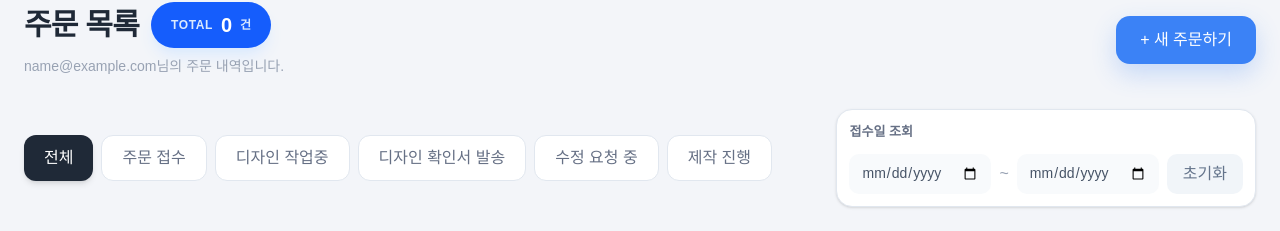
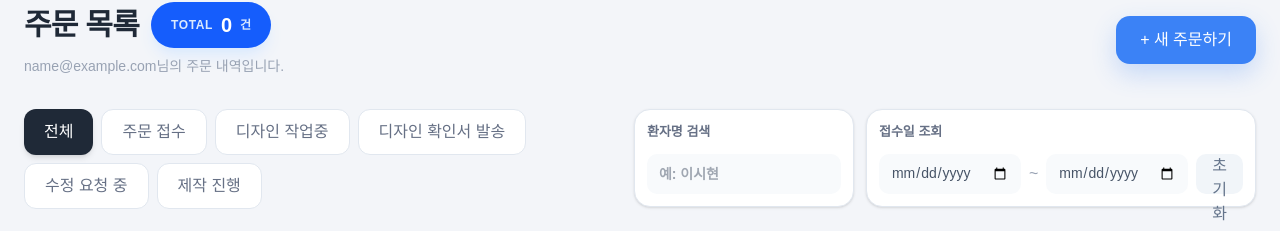
Before and after one commit to Smilecad/smilecad-platform, a Next.js app: page /orders in a window 1280 px wide. Shown: the part 212-443 px from the top of the page. Built offline with nearby package versions, Linux system fonts and the light colour scheme; no server answers; sample sign-in values are in the browser's storage.

Commit message:
Fix order list alignment and add patient search

```diff
--- a/app/orders/page.tsx
+++ b/app/orders/page.tsx
@@ -198,6 +198,7 @@ export default function OrdersPage() {
   const [currentUser, setCurrentUser] = useState<StoredUser | null>(null)
   const [startDate, setStartDate] = useState('')
   const [endDate, setEndDate] = useState('')
+  const [patientSearch, setPatientSearch] = useState('')
 
   const fetchOrders = useCallback(async () => {
     const token = window.localStorage.getItem('smilecad_token')
@@ -274,13 +275,17 @@ export default function OrdersPage() {
   }, [fetchOrders])
 
   const filteredOrders = useMemo(() => {
+    const patientKeyword = patientSearch.trim().toLowerCase()
+
     return orders.filter((order) => {
       const matchStatus = selectedStatus === '전체' || getDisplayStatus(order.status) === selectedStatus
+      const matchPatient =
+        !patientKeyword || String(order.patient_name || '').toLowerCase().includes(patientKeyword)
 
       const orderDateKey = getOrderCreatedDateKey(order)
 
       if (!orderDateKey) {
-        return matchStatus
+        return matchStatus && matchPatient
       }
 
       let matchStartDate = true
@@ -293,13 +298,14 @@ export default function OrdersPage() {
         matchEndDate = orderDateKey <= endDate
       }
 
-      return matchStatus && matchStartDate && matchEndDate
+      return matchStatus && matchPatient && matchStartDate && matchEndDate
     })
-  }, [orders, selectedStatus, startDate, endDate])
+  }, [orders, selectedStatus, startDate, endDate, patientSearch])
 
   const resetDateFilter = () => {
     setStartDate('')
     setEndDate('')
+    setPatientSearch('')
   }
 
   if (loading) {
@@ -351,7 +357,7 @@ export default function OrdersPage() {
           </button>
         </div>
 
-        <div className="mb-6 flex flex-col gap-4 lg:flex-row lg:items-center lg:justify-between">
+        <div className="mb-6 flex flex-col gap-4 lg:flex-row lg:items-start lg:justify-between">
           <div className="grid grid-cols-2 gap-2 sm:flex sm:flex-wrap">
             {STATUS_TABS.map((status) => (
               <button
@@ -367,6 +373,21 @@ export default function OrdersPage() {
                 {status}
               </button>
             ))}
+          </div>
+
+          <div className="grid w-full gap-3 sm:grid-cols-[minmax(220px,300px)_auto] lg:w-auto lg:items-start">
+            <div className="rounded-[16px] border border-[#e1e7ef] bg-white p-3 shadow-sm">
+              <div className="mb-3 whitespace-nowrap text-[13px] font-bold text-[#667085]">
+                환자명 검색
+              </div>
+
+              <input
+                type="text"
+                value={patientSearch}
+                onChange={(e) => setPatientSearch(e.target.value)}
+                placeholder="예: 이시현"
+                className="h-10 w-full rounded-[10px] bg-[#f8fafc] px-3 text-[14px] font-semibold text-[#475467] outline-none focus:border-[#9db7ff] focus:bg-white"
+              />
             </div>
 
             <div className="rounded-[16px] border border-[#e1e7ef] bg-white p-3 shadow-sm">
@@ -398,6 +419,7 @@ export default function OrdersPage() {
                 >
                   초기화
                 </button>
+              </div>
             </div>
           </div>
         </div>
@@ -437,9 +459,9 @@ export default function OrdersPage() {
                         router.push(`/orders/${order.id}`)
                       }
                     }}
-                    className="flex cursor-pointer flex-col gap-4 rounded-[18px] border border-[#e1e7ef] bg-white p-4 shadow-sm transition hover:border-[#3b82f6] hover:shadow-[0_8px_24px_rgba(59,130,246,0.12)] focus:outline-none focus:ring-4 focus:ring-blue-100 lg:flex-row lg:items-center lg:justify-between"
+                    className="grid cursor-pointer grid-cols-1 gap-4 rounded-[18px] border border-[#e1e7ef] bg-white p-4 shadow-sm transition hover:border-[#3b82f6] hover:shadow-[0_8px_24px_rgba(59,130,246,0.12)] focus:outline-none focus:ring-4 focus:ring-blue-100 lg:grid-cols-[70px_100px_minmax(210px,1.2fr)_150px_150px_minmax(240px,1.4fr)_130px] lg:items-center lg:gap-5"
                   >
-                    <div className="flex items-start gap-3 lg:w-[70px] lg:justify-center">
+                    <div className="flex items-start gap-3 lg:justify-center">
                       <div className="flex h-10 w-10 shrink-0 items-center justify-center rounded-full bg-blue-50 text-[15px] font-black text-blue-600">
                         {String(orderIndex).padStart(2, '0')}
                       </div>
@@ -473,7 +495,7 @@ export default function OrdersPage() {
                       {getDisplayStatus(order.status)}
                     </div>
 
-                    <div className="hidden min-w-[160px] flex-1 flex-col lg:flex">
+                    <div className="hidden min-w-0 flex-col lg:flex">
                       <span className="text-[17px] font-black text-[#1f2937]">
                         {order.patient_name || '-'} 환자님
                       </span>
@@ -482,31 +504,34 @@ export default function OrdersPage() {
                       </span>
                     </div>
 
-                    <div className="grid grid-cols-2 gap-3 rounded-[16px] bg-[#f8fafc] p-3 text-[13px] text-[#475467] sm:grid-cols-3 lg:flex lg:flex-[2.5] lg:items-center lg:justify-around lg:bg-transparent lg:p-0">
-                      <div className="flex flex-col">
+                    <div className="grid grid-cols-2 gap-3 rounded-[16px] bg-[#f8fafc] p-3 text-[13px] text-[#475467] sm:grid-cols-3 lg:contents">
+                      <div className="flex min-w-0 flex-col">
                         <span className="mb-1 text-[11px] font-bold text-[#98a2b3]">
                           제품 유형
                         </span>
-                        <span className="font-extrabold text-[#1f2937]">
+                        <span className="truncate font-extrabold text-[#1f2937]" title={order.product_type || '-'}>
                           {order.product_type || '-'}
                         </span>
                       </div>
 
-                      <div className="flex flex-col">
+                      <div className="flex min-w-0 flex-col">
                         <span className="mb-1 text-[11px] font-bold text-[#98a2b3]">
                           희망 납기일
                         </span>
-                        <span className="font-extrabold text-blue-600">
+                        <span className="truncate font-extrabold text-blue-600">
                           {formatDate(order.delivery_date)}
                         </span>
                       </div>
 
                       {userRole === 'admin' && (
-                        <div className="col-span-2 flex flex-col sm:col-span-1">
+                        <div className="col-span-2 flex min-w-0 flex-col sm:col-span-1">
                           <span className="mb-1 text-[11px] font-bold text-[#98a2b3]">
                             치과명
                           </span>
-                          <span className="font-extrabold text-[#3b82f6]">
+                          <span
+                            className="truncate font-extrabold text-[#3b82f6]"
+                            title={order.clinic_name || '-'}
+                          >
                             {order.clinic_name || '-'}
                           </span>
                         </div>
@@ -514,7 +539,7 @@ export default function OrdersPage() {
                     </div>
 
                     <div className="flex w-full shrink-0 items-center justify-between gap-3 border-t border-[#eef2f6] pt-3 lg:w-auto lg:flex-col lg:items-end lg:border-t-0 lg:pt-0">
-                      <span className="text-[11px] font-bold text-[#98a2b3]">
+                      <span className="whitespace-nowrap text-[11px] font-bold text-[#98a2b3]">
                         접수일: {formatOrderCreatedDate(order)}
                       </span>
 
```
Lines whose indentation alone changed are shown as unchanged.
